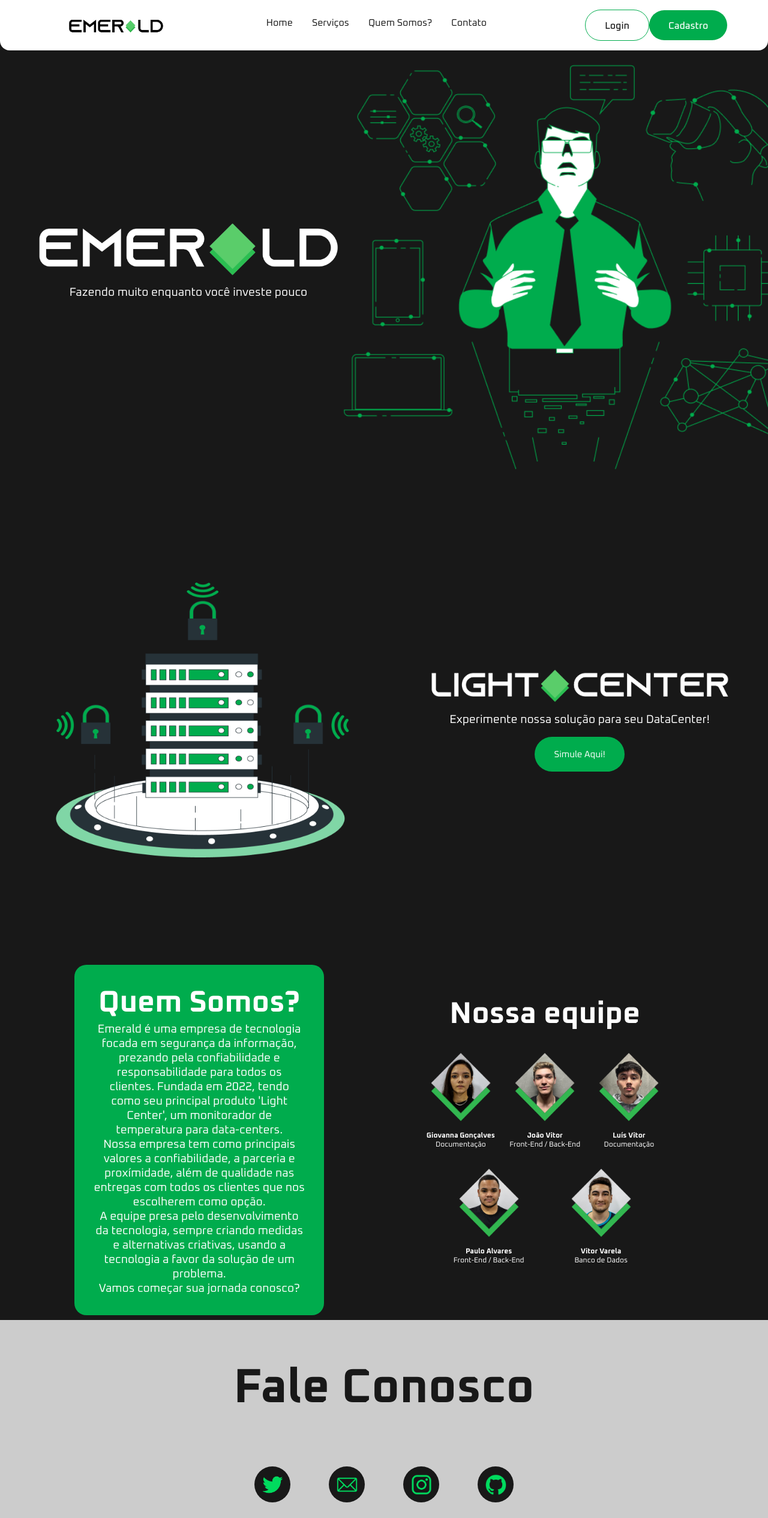
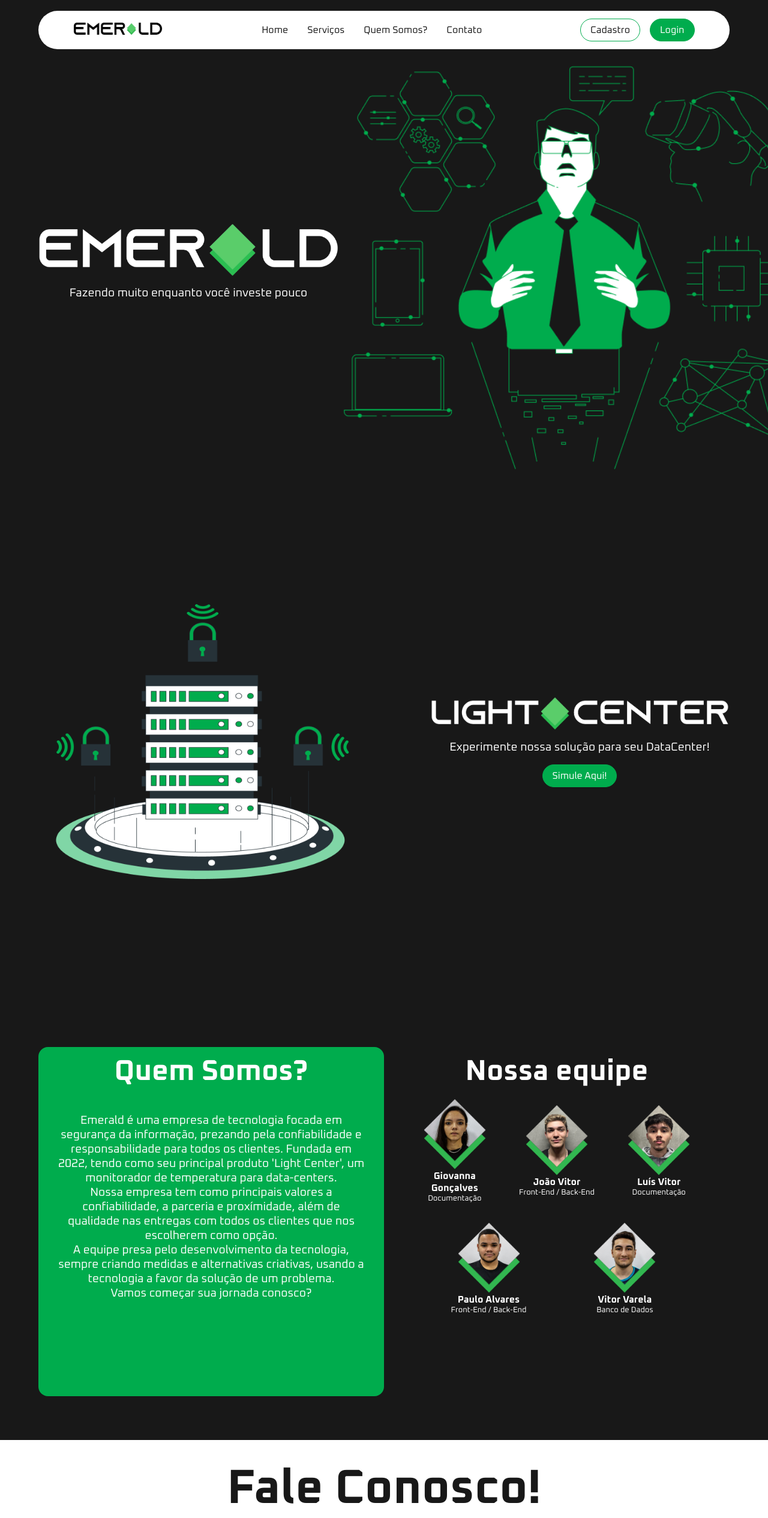
Before and after one commit to Emerald-Corporate/Emerald-Website, a website: page public/index.html in a window 1280 px wide. Shown: the top 2530 px of the page at 60% size. Drawn offline with Linux system fonts and the light colour scheme; a script that the page names is missing.

Commit message:
style: restyling the code for the institutional website index

```diff
--- a/public/CSS/index.css
+++ b/public/CSS/index.css
@@ -14,13 +14,10 @@ main section {
   display: flex;
   justify-content: space-between;
   align-items: center;
+  padding-top: 4.5rem;
 }
 
 /* Hero */
-
-main section#hero {
-  padding-top: 70px;
-}
 
 main section#hero .banner {
   display: flex;
@@ -53,149 +50,81 @@ main section#service .light-center {
   align-items: center;
 }
 
-main section#service .light-center button {
-  width: 30%;
-  display: flex;
-  justify-content: center;
-  align-items: center;
-  background: #00ac4d;
-  border-radius: 40px;
-  padding: 0.3rem;
-  transition: all 0.5s;
-  border: none;
-  outline: none;
-}
-
-main section#service .light-center button a {
-  font-size: 15px;
-  color: #ffffff;
-}
-
-main section#service .light-center button:hover {
-  transform: scale(1.1);
-}
-
 /* Quem Somos? */
 
-.qm_somos {
-  display: flex;
-  justify-content: space-around;
-  width: 100%;
-  height: 600px;
-}
-
-.title {
-  color: #070707;
-  background-color: #00ac4d;
-  font-size: 18px;
-  margin: 60px;
+main section#corporate .apresentation,
+main section#corporate .team {
   width: 50%;
-  border-radius: 20px 20px 20px 20px;
-  padding: 2rem;
+  height: 80%;
+  padding: 0.7rem 2rem;
   display: flex;
   flex-direction: column;
-  align-items: center;
-}
-
-.title p {
   text-align: center;
   color: #ffffff;
 }
 
-.title h1 {
-  display: flex;
-  justify-content: center;
-  font-size: 50px;
-  color: #ffffff;
+main section#corporate .apresentation {
+  background-color: #00ac4d;
+  font-size: 1rem;
+  border-radius: 1rem;
 }
 
-.equipe {
-  margin: 60px;
-  width: 60%;
-  padding: 2rem;
-  display: flex;
-  flex-direction: column;
-  align-items: center;
+main section#corporate .apresentation h2 {
+  margin-bottom: 2.5rem;
 }
 
-.equipe .NE {
+main section#corporate .team-container {
+  width: 100%;
   display: flex;
-  justify-content: center;
-  font-size: 50px;
-  color: #ffffff;
-  margin-bottom: 2rem;
+  justify-content: space-evenly;
 }
 
-.parte {
-  font-size: 20px;
-  display: flex;
-  justify-content: space-evenly;
-  align-items: center;
-  width: 100%;
-  gap: -4;
-}
-
-.membro {
+main section#corporate .team-container .member {
   display: flex;
   flex-direction: column;
   justify-content: center;
   align-items: center;
-  width: 30%;
-  margin-bottom: 2rem;
+  width: 33%;
+  padding: 1rem;
 }
 
-.membro img {
-  width: 100px;
-  height: 115px;
-  margin-bottom: 1rem;
+main section#corporate .team-container .member img {
+  width: 6.5rem;
 }
 
-.membro h1 {
-  font-size: 12px;
-  color: #ffffff;
+main section#corporate .team-container .member h3 {
+  width: 103%;
+  font-size: 1rem;
 }
 
-.membro span {
-  font-size: 12px;
-  color: #ffffff;
+main section#corporate .team-container .member span {
+  font-size: 0.8rem;
 }
 
 /* Footer */
 
-.fale_conosco {
-  background-color: #cccccc;
-  color: #ffffff;
+footer {
+  background-color: #fff;
   display: flex;
   flex-direction: column;
   align-items: center;
-  justify-content: center;
-  padding: 4rem;
+  padding: 2rem;
 }
 
-.fale_conosco h1 {
+footer h3 {
   color: #181818;
-  font-size: 80px;
-  margin-bottom: 2rem;
+  font-size: 5rem;
 }
 
-.fale_conosco p {
-  color: #181818;
-  font-size: 30px;
-}
-
-.social {
-  color: #ffffff;
-  font-size: 30px;
+footer .social {
   display: flex;
   justify-content: center;
   gap: 2rem;
-  margin-bottom: 2rem;
-  padding: 2rem;
 }
 
-.icone {
-  width: 60px;
-  height: 60px;
+footer .social .icon {
+  width: 3.5rem;
+  height: 3.5rem;
   border-radius: 50%;
   background-color: #181818;
   display: flex;
@@ -204,10 +133,11 @@ main section#service .light-center button:hover {
   transition: 0.2s ease;
 }
 
-.icone:hover {
+footer .social .icon:hover {
   background-color: #3d3d3d;
 }
 
-.icone img {
-  width: 35px;
+footer .social .icon i {
+  color: #00ac4d;
+  font-size: 2rem;
 }
--- a/public/CSS/reset.css
+++ b/public/CSS/reset.css
@@ -1,5 +1,3 @@
-@import url("https://fonts.googleapis.com/css2?family=Oxanium:wght@200;300;400;500;600;700;800&display=swap");
-
 * {
   margin: 0;
   padding: 0;
@@ -16,25 +14,16 @@ html {
 }
 
 ::-webkit-scrollbar-track {
-  background-color: #181818;
+  background-color: transparent;
 }
 
 ::-webkit-scrollbar-thumb {
+  border-radius: 1rem;
   background-color: #00ac4d;
 }
 
-header {
-  background-color: #ffffff;
-  width: 100%;
-  display: flex;
-  justify-content: space-evenly;
-  align-items: center;
-  padding: 12px;
-  position: fixed;
-  top: 0;
-  left: 0;
-  border-radius: 0 0 1rem 1rem;
-  z-index: 1;
+h2 {
+  font-size: 3rem;
 }
 
 p {
@@ -44,11 +33,80 @@ p {
 
 a {
   color: #181818;
-  text-align: center;
-  margin-top: 2px;
-  padding: 14px 16px;
   text-decoration: none;
+}
+
+/* Botões */
+
+.simple-button,
+.expand-button {
   background-color: transparent;
+  border: 1px solid #00ac4d;
+  padding: 0.5rem 1rem;
+  border-radius: 40px;
+  transition: 0.2s ease;
+}
+
+.expand-button {
+  background-color: #00ac4d;
+  color: #fff;
+}
+
+.simple-button:hover {
+  color: #fff;
+  background-color: #00ac4d;
+}
+
+.expand-button:hover {
+  transform: scale(1.1);
+}
+
+/* Navbar */
+
+header {
+  display: flex;
+  justify-content: center;
+  align-items: center;
+}
+
+header .navbar-container {
+  width: 90%;
+  height: 4rem;
+  background-color: #fff;
+  display: flex;
+  justify-content: space-around;
+  align-items: center;
+  position: fixed;
+  top: 0.5rem;
+  border-radius: 2rem;
+  margin: 10px auto;
+  transition: 0.2s ease;
+  z-index: 1;
+}
+
+header .navbar-container img {
+  width: 150px;
+}
+
+header .navbar-container nav {
+  padding-top: 2px;
+  width: 40%;
+  display: flex;
+  justify-content: center;
+  align-items: center;
+  list-style: none;
+}
+
+header .navbar-container nav .bar {
+  width: 0;
+  height: 2px;
+  background-color: #00ac4d;
+  transition: 0.2s ease;
+}
+
+header .navbar-container nav a {
+  margin-top: 0.5rem;
+  padding: 0 1rem;
   display: flex;
   flex-direction: column;
   justify-content: center;
@@ -56,82 +114,12 @@ a {
   gap: 0.5rem;
 }
 
-.bar {
-  width: 0;
-  height: 2px;
-  background-color: #00ac4d;
-  transition: 0.2s ease;
-}
-
-a:hover .bar {
+header .navbar-container nav a:hover .bar {
   width: 60%;
 }
 
-.logo {
-  width: 20%;
+header .navbar-container .connection {
   display: flex;
-  align-items: center;
-  justify-content: center;
-}
-
-.nav_home {
-  width: 40%;
-  display: flex;
-  justify-content: center;
+  gap: 1rem;
   align-items: center;
 }
-
-ul {
-  display: flex;
-  flex-direction: row;
-  list-style-type: none;
-  overflow: hidden;
-}
-
-.log_cad {
-  list-style: none;
-  width: 22%;
-  display: flex;
-  justify-content: space-between;
-  align-items: center;
-}
-
-.log_cad a {
-  font-weight: 500;
-}
-
-.botao_log {
-  background-color: transparent;
-  border: 1px solid #00ac4d;
-  margin-left: 40px;
-  padding: 0 1rem 0 1rem;
-  border-radius: 40px;
-  transition: 0.2s ease;
-}
-
-.botao_log a:hover {
-  color: #fff;
-}
-
-.botao_log:hover {
-  background-color: #00ac4d;
-  color: #fff;
-  border: 1px solid #00ac4d;
-  margin-left: 40px;
-  padding: 0 1rem 0 1rem;
-}
-
-.botao_cad {
-  background: #00ac4d;
-  border-radius: 40px;
-  padding: 0 1rem 0 1rem;
-  transition: all 0.5s;
-}
-
-.botao_cad a {
-  color: #fff;
-}
-
-.botao_cad:hover {
-  transform: scale(1.1);
-}
--- a/public/index.html
+++ b/public/index.html
@@ -6,49 +6,48 @@
     <meta name="viewport" content="width=device-width, initial-scale=1.0" />
     <link rel="stylesheet" href="css/reset.css" />
     <link rel="stylesheet" href="css/index.css" />
+    <link rel="shortcut icon" href="assets/favicon.png" type="image/x-icon" />
     <title>Emerald</title>
-    <link rel="shortcut icon" href="assets/favicon.png" type="image/x-icon" />
+    <link rel="preconnect" href="https://fonts.googleapis.com" />
+    <link rel="preconnect" href="https://fonts.gstatic.com" crossorigin />
+    <link
+      href="https://fonts.googleapis.com/css2?family=Montserrat:ital,wght@0,100..900;1,100..900&family=Oxanium:wght@200..800&family=Poppins:ital,wght@0,100;0,200;0,300;0,400;0,500;0,600;0,700;0,800;0,900;1,100;1,200;1,300;1,400;1,500;1,600;1,700;1,800;1,900&display=swap"
+      rel="stylesheet"
+    />
+    <script src="https://unpkg.com/@phosphor-icons/web@2.1.1"></script>
   </head>
 
   <body>
     <!-- Navbar-->
     <header>
-      <div class="logo">
-        <a href="#hero"><img src="assets/emerald_logo.png" width="160" /></a>
-      </div>
+      <div class="navbar-container">
+        <a href="#hero">
+          <img src="assets/emerald_logo.png" alt="Logo da Emerald" />
+        </a>
 
-      <div class="nav_home">
-        <ul>
-          <li>
-            <a href="#hero"
-              >Home
-              <div class="bar"></div
-            ></a>
-          </li>
-          <li>
-            <a href="#service"
-              >Serviços
-              <div class="bar"></div
-            ></a>
-          </li>
-          <li>
-            <a href="#quemsomos"
-              >Quem Somos?
-              <div class="bar"></div
-            ></a>
-          </li>
-          <li>
-            <a href="#contato"
-              >Contato
-              <div class="bar"></div
-            ></a>
-          </li>
-        </ul>
-      </div>
+        <nav>
+          <a href="#hero">
+            Home
+            <div class="bar"></div>
+          </a>
+          <a href="#service">
+            Serviços
+            <div class="bar"></div>
+          </a>
+          <a href="#corporate">
+            Quem Somos?
+            <div class="bar"></div>
+          </a>
+          <a href="#contato">
+            Contato
+            <div class="bar"></div>
+          </a>
+        </nav>
 
-      <div class="log_cad">
-        <li class="botao_log"><a href="login.html">Login</a></li>
-        <li class="botao_cad"><a href="cadastro.html">Cadastro</a></li>
+        <div class="connection">
+          <a class="simple-button" href="cadastro.html">Cadastro</a>
+          <a class="expand-button" href="login.html">Login</a>
+        </div>
       </div>
     </header>
 
@@ -56,33 +55,37 @@
       <!-- Hero -->
       <section id="hero">
         <div class="banner">
-          <img src="assets/logo_light.png" alt="Logotipo da Emerald" />
+          <img src="assets/logo_emerald_light.png" alt="Logotipo da Emerald" />
           <p>Fazendo muito enquanto você investe pouco</p>
         </div>
 
         <img
-          src="assets/index/visionario.png"
+          src="assets/technological.png"
           alt="Imagem ilustrativa de um homem centralizado em tecnologia"
         />
       </section>
 
       <!-- Serviços -->
       <section id="service">
-        <img src="assets/index/data.png" alt="Imagem ilustrativa de um datacenter" />
+        <img
+          src="assets/datacenter.png"
+          alt="Imagem ilustrativa de um datacenter"
+        />
 
         <div class="light-center">
-          <img src="assets/logo_light_center_light.png" alt="Logo do Light Center">
+          <img
+            src="assets/logo_light_center_light.png"
+            alt="Logo do Light Center"
+          />
           <p>Experimente nossa solução para seu DataCenter!</p>
-          <button>
-            <a href="simulador.html">Simule Aqui!</a>
-          </button>
+          <a class="expand-button" href="simulador.html">Simule Aqui!</a>
         </div>
       </section>
 
       <!-- Quem Somos? -->
-      <section id="quemsomos" class="qm_somos">
-        <div class="title">
-          <h1>Quem Somos?</h1>
+      <section id="corporate">
+        <div class="apresentation">
+          <h2>Quem Somos?</h2>
           <p>
             Emerald é uma empresa de tecnologia focada em segurança da
             informação, prezando pela confiabilidade e responsabilidade para
@@ -98,49 +101,49 @@
           </p>
         </div>
 
-        <div class="equipe">
-          <h1 class="NE">Nossa equipe</h1>
-          <div class="parte">
-            <div class="membro">
+        <div class="team">
+          <h2>Nossa equipe</h2>
+          <div class="team-container">
+            <div class="member">
               <img
-                src="assets/index/giovanna.png"
-                alt="Imagem de membro da equipe"
+                src="assets/giovanna.png"
+                alt="Foto do membro da equipe Giovanna Gonçalves"
               />
-              <h1>Giovanna Gonçalves</h1>
+              <h3>Giovanna Gonçalves</h3>
               <span>Documentação</span>
             </div>
-            <div class="membro">
+            <div class="member">
               <img
-                src="assets/index/joao.png"
-                alt="Imagem de membro da equipe"
+                src="assets/joao.png"
+                alt="Foto do membro da equipe João Vitor"
               />
-              <h1>João Vitor</h1>
+              <h3>João Vitor</h3>
               <span>Front-End / Back-End</span>
             </div>
-            <div class="membro">
+            <div class="member">
               <img
-                src="assets/index/luis.png"
-                alt="Imagem de membro da equipe"
+                src="assets/luis.png"
+                alt="Foto do membro da equipe Luís Vitor"
               />
-              <h1>Luís Vitor</h1>
+              <h3>Luís Vitor</h3>
               <span>Documentação</span>
             </div>
           </div>
-          <div class="parte">
-            <div class="membro">
+          <div class="team-container">
+            <div class="member">
               <img
-                src="assets/index/paulo.png"
-                alt="Imagem de membro da equipe"
+                src="assets/paulo.png"
+                alt="Foto do membro da equipe Paulo Alvares"
               />
-              <h1>Paulo Alvares</h1>
+              <h3>Paulo Alvares</h3>
               <span>Front-End / Back-End</span>
             </div>
-            <div class="membro">
+            <div class="member">
               <img
-                src="assets/index/vitor.png"
-                alt="Imagem de membro da equipe"
+                src="assets/vitor.png"
+                alt="Foto do membro da equipe Vitor Varela"
               />
-              <h1>Vitor Varela</h1>
+              <h3>Vitor Varela</h3>
               <span>Banco de Dados</span>
             </div>
           </div>
@@ -149,26 +152,33 @@
     </main>
 
     <!-- Footer -->
-    <footer id="contato" class="fale_conosco">
-      <h1>Fale Conosco</h1>
+    <footer id="contato">
+      <h3>Fale Conosco!</h3>
       <div class="social">
         <a
           href="https://twitter.com/emerald_tech_/status/1584601329267183616?s=46&t=A-gxlykVYIj6O7MZdMqkWQ"
           target="_blank"
         >
-          <div class="icone"><img src="assets/twitter.png" /><br /></div>
+          <div class="icon">
+            <i class="ph ph-x-logo"></i>
+          </div>
         </a>
         <a href="mailto: emerald.tech@outlook.com" target="_blank">
-          <div class="icone"><img src="assets/mail.png" /><br /></div>
+          <div class="icon">
+            <i class="ph ph-envelope"></i>
+          </div>
         </a>
         <a href="https://instagram.com/emerald_tech_?r=nametag" target="_blank">
-          <div class="icone"><img src="assets/instagram.png" /><br /></div>
+          <div class="icon">
+            <i class="ph ph-instagram-logo"></i>
+          </div>
         </a>
         <a href="https://github.com/PauloCezaretto/Emerald" target="_blank">
-          <div class="icone"><img src="assets/git hub.png" /><br /></div>
+          <div class="icon">
+            <i class="ph ph-github-logo"></i>
+          </div>
         </a>
       </div>
-      <p>Ficaremos felizes em falar com você!</p>
     </footer>
 
     <script src="js/funcoes.js"></script>
```
Also changed, not shown: public/assets/datacenter.png (renamed from public/assets/index/data.png), public/assets/giovanna.png (renamed from public/assets/index/giovanna.png), public/assets/git hub.png (deleted), public/assets/index/gabriel.png (deleted), public/assets/instagram.png (deleted), public/assets/joao.png (renamed from public/assets/index/joao.png), public/assets/logo_emerald_light.png (renamed from public/assets/logo_light.png), public/assets/luis.png (renamed from public/assets/index/luis.png), public/assets/mail.png (deleted), public/assets/paulo.png (renamed from public/assets/index/paulo.png), public/assets/technological.png (renamed from public/assets/index/visionario.png), public/assets/twitter.png (deleted), public/assets/vitor.png (renamed from public/assets/index/vitor.png).
